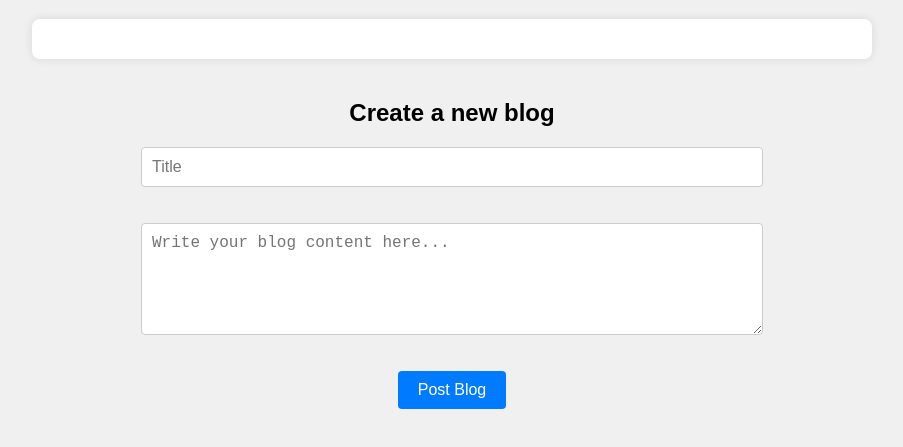
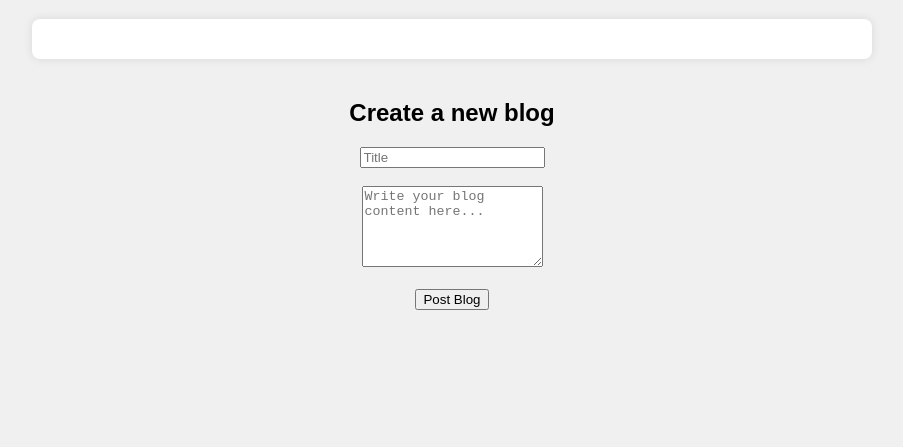
Before and after one commit to manandraj20/explore, a website: page frontend/index.html in a window 1280 px wide. Shown: the part 81-528 px from the top of the page, without its empty margins (188-1091 px from the left). Drawn offline with Linux system fonts and the light colour scheme; no server answers.

```diff
--- a/frontend/index.html
+++ b/frontend/index.html
@@ -4,7 +4,40 @@
     <meta charset="UTF-8">
     <meta name="viewport" content="width=device-width, initial-scale=1.0">
     <title>Simple Blog</title>
-    <link rel="stylesheet" href="style.css">
+    <style>
+        body {
+            font-family: Arial, sans-serif;
+            margin: 0;
+            padding: 20px;
+            background-color: #f0f0f0;
+        }
+        h1 {
+            text-align: center;
+        }
+        .blog-container {
+            max-width: 800px;
+            margin: 20px auto;
+            background: #fff;
+            padding: 20px;
+            border-radius: 8px;
+            box-shadow: 0 0 10px rgba(0,0,0,0.1);
+        }
+        .blog {
+            margin-bottom: 20px;
+        }
+        .blog-title {
+            font-size: 24px;
+            color: #333;
+        }
+        .blog-content {
+            font-size: 16px;
+            color: #666;
+        }
+        #newBlogForm {
+            margin-top: 40px;
+            text-align: center;
+        }
+    </style>
 </head>
 <body>
 
@@ -14,13 +47,11 @@
 
     <div id="newBlogForm">
         <h2>Create a new blog</h2>
-        <form id="blogForm">
-            <input type="text" id="title" placeholder="Title" required>
-            <br><br>
-            <textarea id="content" placeholder="Write your blog content here..." rows="5" required></textarea>
-            <br><br>
-            <button onclick="createBlog()">Post Blog</button>
-        </form>
+        <input type="text" id="title" placeholder="Title" required>
+        <br><br>
+        <textarea id="content" placeholder="Write your blog content here..." rows="5" required></textarea>
+        <br><br>
+        <button onclick="createBlog()">Post Blog</button>
     </div>
 
     <script src="script.js"></script>
--- a/frontend/style.css
+++ /dev/null
@@ -1,76 +0,0 @@
-body {
-    font-family: Arial, sans-serif;
-    margin: 0;
-    padding: 20px;
-    background-color: #f0f0f0;
-}
-
-h1 {
-    text-align: center;
-}
-
-.blog-container {
-    max-width: 800px;
-    margin: 20px auto;
-    background: #fff;
-    padding: 20px;
-    border-radius: 8px;
-    box-shadow: 0 0 10px rgba(0,0,0,0.1);
-}
-
-.blog {
-    margin-bottom: 20px;
-}
-
-.blog-title {
-    font-size: 24px;
-    color: #333;
-}
-
-.blog-content {
-    font-size: 16px;
-    color: #666;
-}
-
-#newBlogForm {
-    margin-top: 40px;
-    text-align: center;
-}
-
-#blogForm {
-    display: flex;
-    flex-direction: column;
-    align-items: center;
-}
-
-#title {
-    width: 100%;
-    max-width: 600px;
-    padding: 10px;
-    font-size: 16px;
-    border: 1px solid #ccc;
-    border-radius: 4px;
-}
-
-#content {
-    width: 100%;
-    max-width: 600px;
-    padding: 10px;
-    font-size: 16px;
-    border: 1px solid #ccc;
-    border-radius: 4px;
-}
-
-button {
-    padding: 10px 20px;
-    font-size: 16px;
-    color: #fff;
-    background-color: #007bff;
-    border: none;
-    border-radius: 4px;
-    cursor: pointer;
-}
-
-button:hover {
-    background-color: #0056b3;
-}
```
